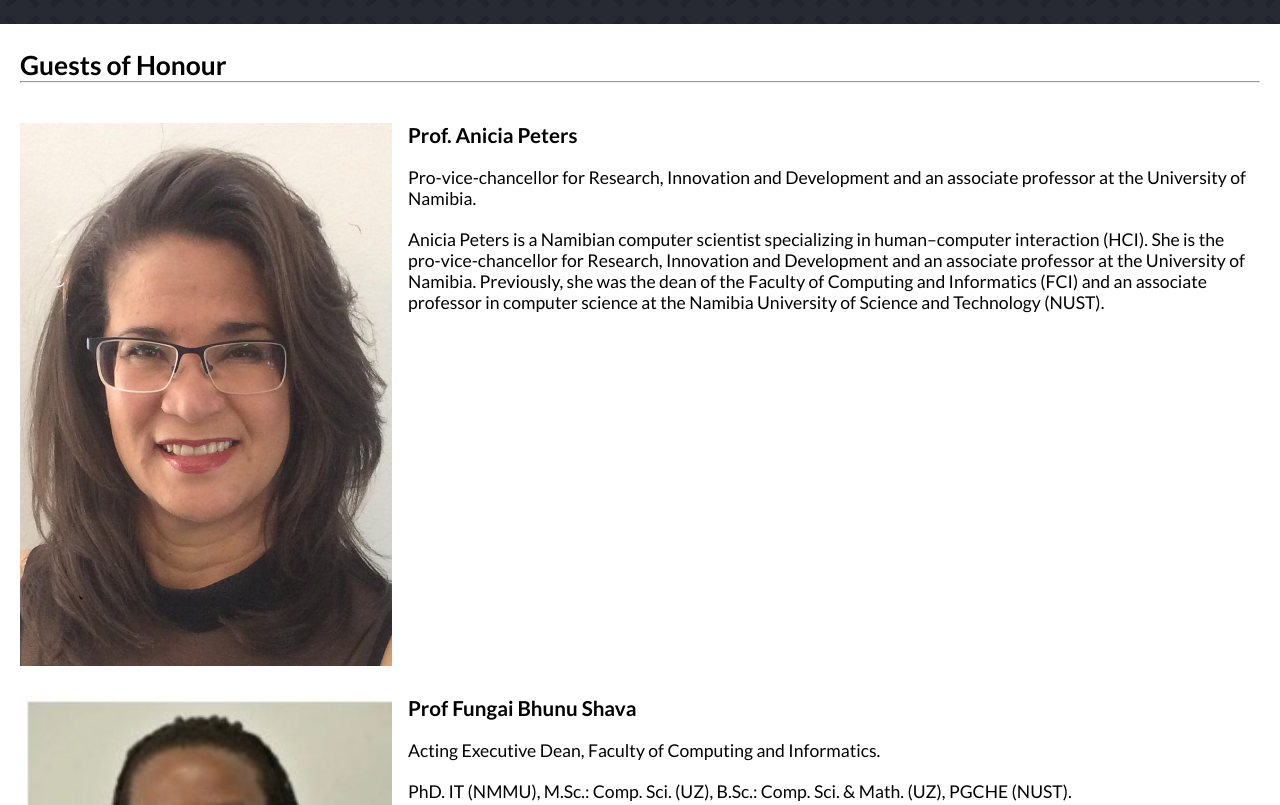
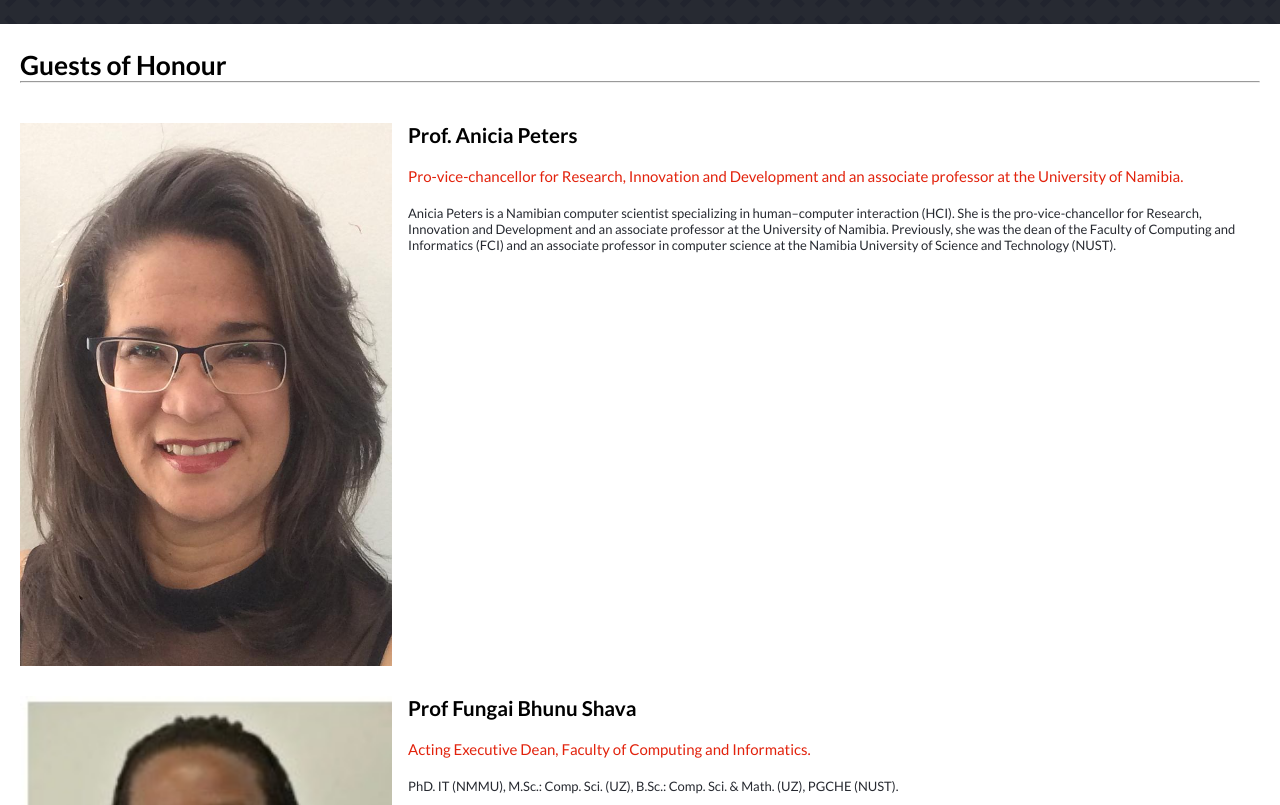
Before and after one commit to Lucas-Erkana/Capstone2-Project-Competition-page, a website: page index.html in a window 1280 px wide. Shown: the part 1040-1845 px from the top of the page. Drawn offline with Linux system fonts and the light colour scheme; a web font is replaced by a local one.

Commit message:
Add styling to guest speakers

```diff
--- a/styles.css
+++ b/styles.css
@@ -272,3 +272,18 @@ footer .foot-last h3 {
 footer .foot-last h3 small {
   display: none;
 }
+
+.sec3 .speakers .guest section h3 {
+  align-self: flex-start;
+}
+
+.sec3 .speakers .guest section .p1 {
+  width: 100%;
+  font-size: 15px;
+  color: var(--color-secondaryDeep);
+}
+
+.sec3 .speakers .guest section .p2 {
+  font-size: 13px;
+  color: var(--color-lightblack);
+}
```
